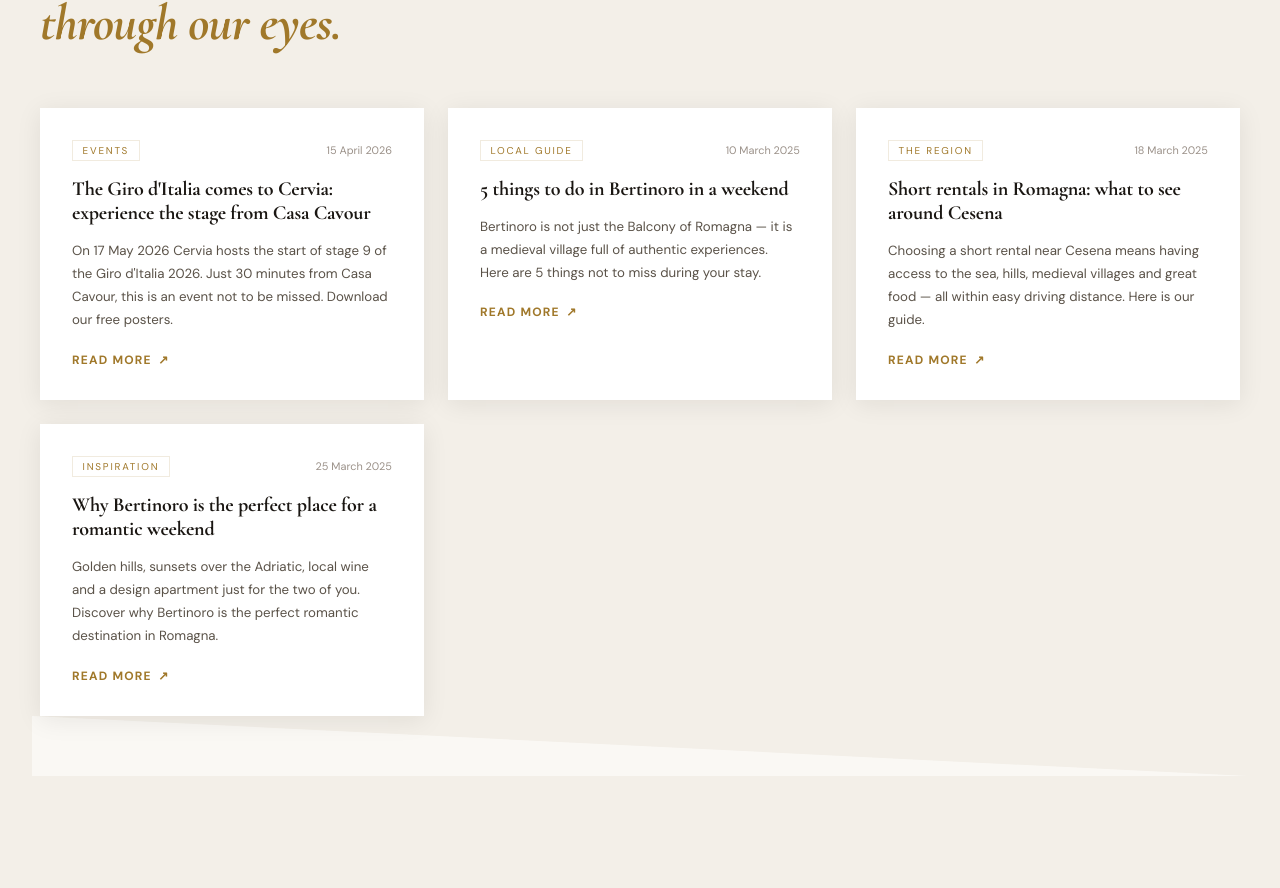
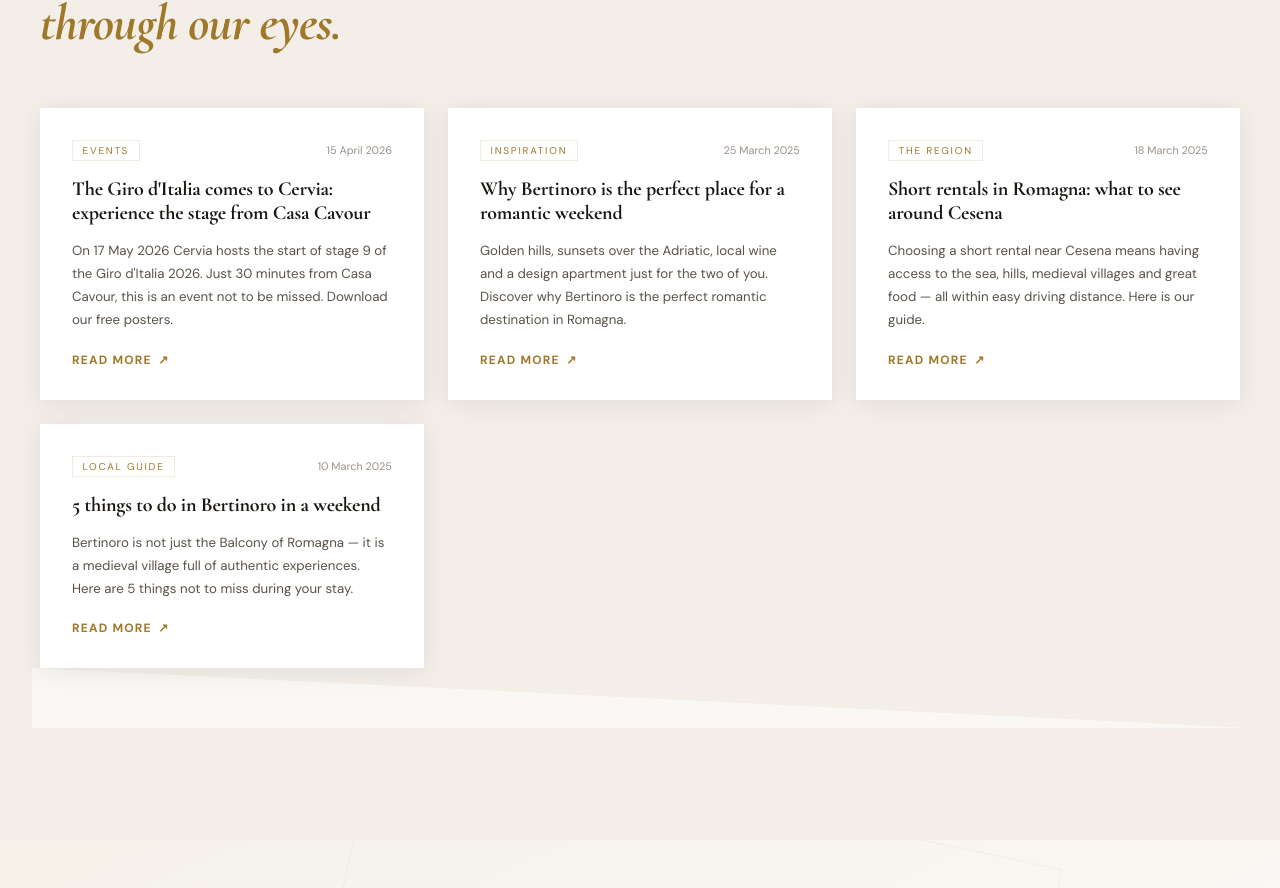
Before and after one commit to vittorionegri68-alt/casa-cavour-en, a React (Vite) app: page / in a window 1280 px wide. Shown: the part 6007-6895 px from the top of the page. Built offline with nearby package versions, Linux system fonts and the light colour scheme.

Commit message:
Update App.jsx

```diff
--- a/src/App.jsx
+++ b/src/App.jsx
@@ -547,7 +547,7 @@
 
 function Blog() {
   const [open, setOpen] = useState(null);
-  const visibili = posts.filter(p => p.attivo);
+  const visibili = posts.filter(p => p.attivo).sort((a, b) => new Date(b.data) - new Date(a.data));
 
   return (
     <section id="blog" style={{ background: C.bg2, padding: "7rem 2rem" }}>
```
